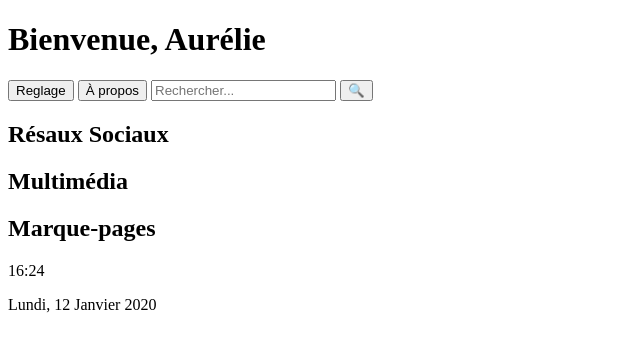
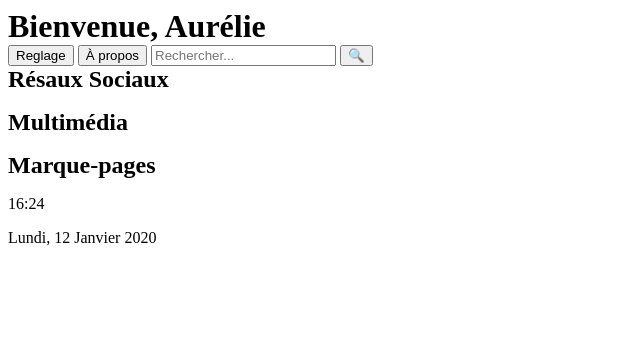
Before and after one commit to PissMan420/startpage, a Flask app: page / in a window 1280 px wide. Shown: the top 352 px of the page, without its empty margins (0-640 px from the left). Run offline with Flask 2, Linux system fonts and the light colour scheme.

Commit message:
Modified stylesheet

```diff
--- a/static/style.css
+++ b/static/style.css
@@ -1,3 +1,9 @@
 .hidden {
     display: none;
 }
+
+/* Removed extra margin that headings have by default */
+h1, h2, h3, h4, h5, h6 {
+    margin-bottom: 0;
+    margin-top: 0;
+}
```
